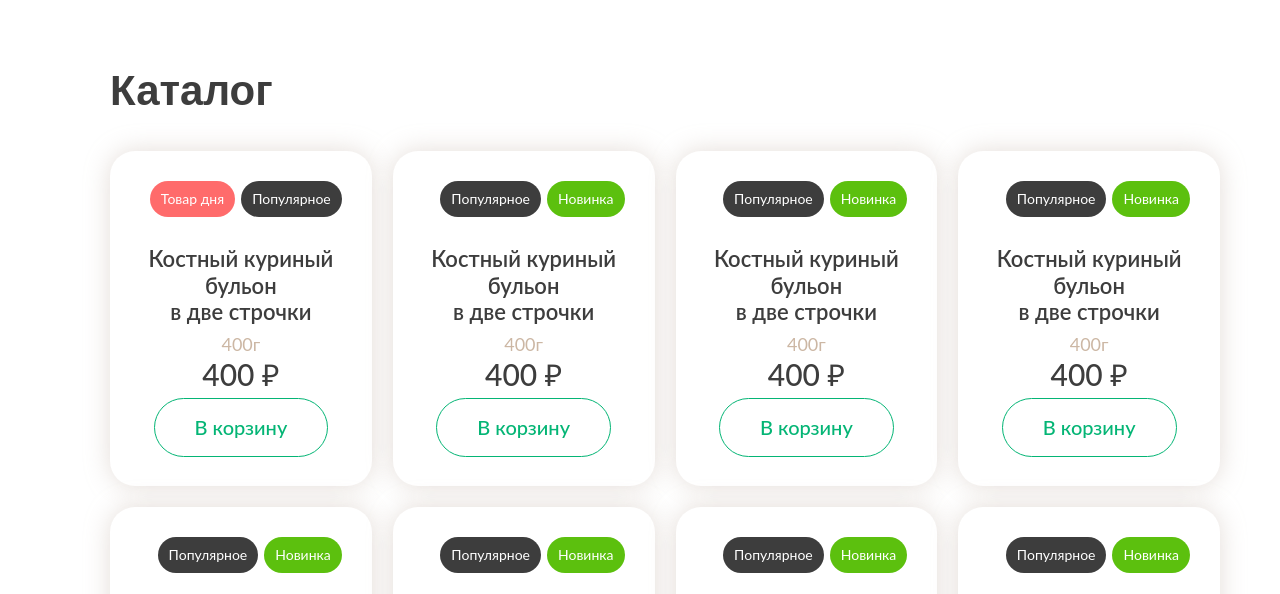
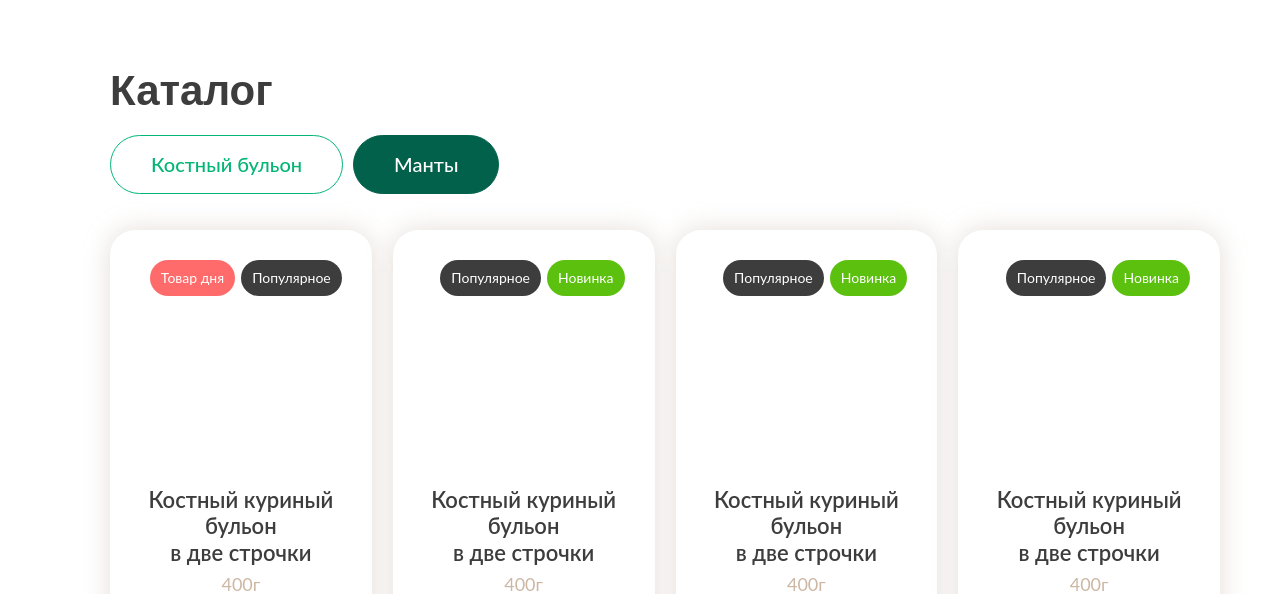
Before and after one commit to maxvgr/probulion, a website built with webpack: page src/page-catalog.html in a window 1280 px wide. Shown: the part 155-749 px from the top of the page. Built offline with nearby package versions, Linux system fonts and the light colour scheme; a web font is replaced by a local one; what micromodal, vanilla-lazyload would draw is missing.

Commit message:
fix: правки, дополнения по вёрстке

```diff
--- a/src/page-catalog.html
+++ b/src/page-catalog.html
@@ -18,6 +18,11 @@
               Каталог
             </div>
             <!-- /.catalog__title -->
+            <div class="catalog__buttons">
+              <a class="button button-primary button-popular" href="#">Костный бульон</a>
+              <a class="button button-primary button-popular button-popular--active" href="#">Манты</a>
+            </div>
+            <!-- /.catalog__buttons -->
             <div class="catalog__items">
               <div class="catalog__item">
                 <picture class="lazy">
--- a/src/scss/layout/components/button/_secondary.scss
+++ b/src/scss/layout/components/button/_secondary.scss
@@ -2,6 +2,7 @@
   padding: 17px 40px;
   border: 1px solid #ACFFE1;
   border-radius: 45px;
+  outline: none;
   background-color: transparent;
   color: #ACFFE1;
   font-size: 18px;
--- a/src/scss/layout/global/_nav.scss
+++ b/src/scss/layout/global/_nav.scss
@@ -48,6 +48,10 @@
 
     .nav__link {
       font-size: 18px;
+
+      &:hover {
+        color: #008555;
+      }
     }
   }
 
--- a/src/scss/layout/pages/page-card/_page-card.scss
+++ b/src/scss/layout/pages/page-card/_page-card.scss
@@ -177,7 +177,7 @@
     align-items: center;
     padding: 33px 100px;
     border-radius: 20px 150px 20px 20px;
-    background: #E3D2C2;
+    background: #e3d2c2;
 
     @media screen and (max-width: $notebook) {
       padding: 33px;
@@ -226,4 +226,9 @@
     font-size: 18px;
     line-height: 112%; /* 20.16px */
   }
+
+  .basket-items-list-item-clear-btn::after,
+  .basket-items-list-item-clear-btn::before {
+    background: #04B575;
+  }
 }
--- a/src/scss/layout/pages/page-catalog/_page-catalog.scss
+++ b/src/scss/layout/pages/page-catalog/_page-catalog.scss
@@ -23,6 +23,36 @@
     @media screen and (max-width: $tablet) {
       padding-top: 32px;
       font-size: 30px;
+    }
+  }
+
+  &__buttons {
+    display: flex;
+    gap: 10px;
+    padding-top: 20px;
+
+    .button-popular {
+      font-weight: 500;
+      font-size: 20px;
+      transition: $transition-time ease;
+
+      @media screen and (max-width: $big-laptop) {
+        width: auto;
+       }
+       @media screen and (max-width: $tablet) {
+        padding: 17px 40px;
+        font-size: 16px;
+      }
+
+      &:hover, &--active {
+        border: 1px solid #01614a;
+        background-color: #01614a;
+        color: $color-text__white;
+      }
+
+
+
+
     }
   }
 
@@ -66,7 +96,18 @@
     picture {
       justify-self: center;
       max-width: 250px;
+      min-height: 220px;
       padding-top: 15px;
+
+      @media screen and (max-width: $laptop) {
+        min-height: 200px;
+      }
+      @media screen and (max-width: $tablet) {
+        min-height: 160px;
+      }
+      @media screen and (max-width: $mobile) {
+        min-height: 110px;
+      }
     }
 
     &--labels {
@@ -173,6 +214,9 @@
         padding: 17px 40px;
         font-size: 16px;
       }
+      @media screen and (max-width: $mobile) {
+        padding: 17px 20px;
+      }
 
       &:hover {
         border: 1px solid #01614a;
```
Also changed, not shown: src/page-card.html (+2 -2 lines).
